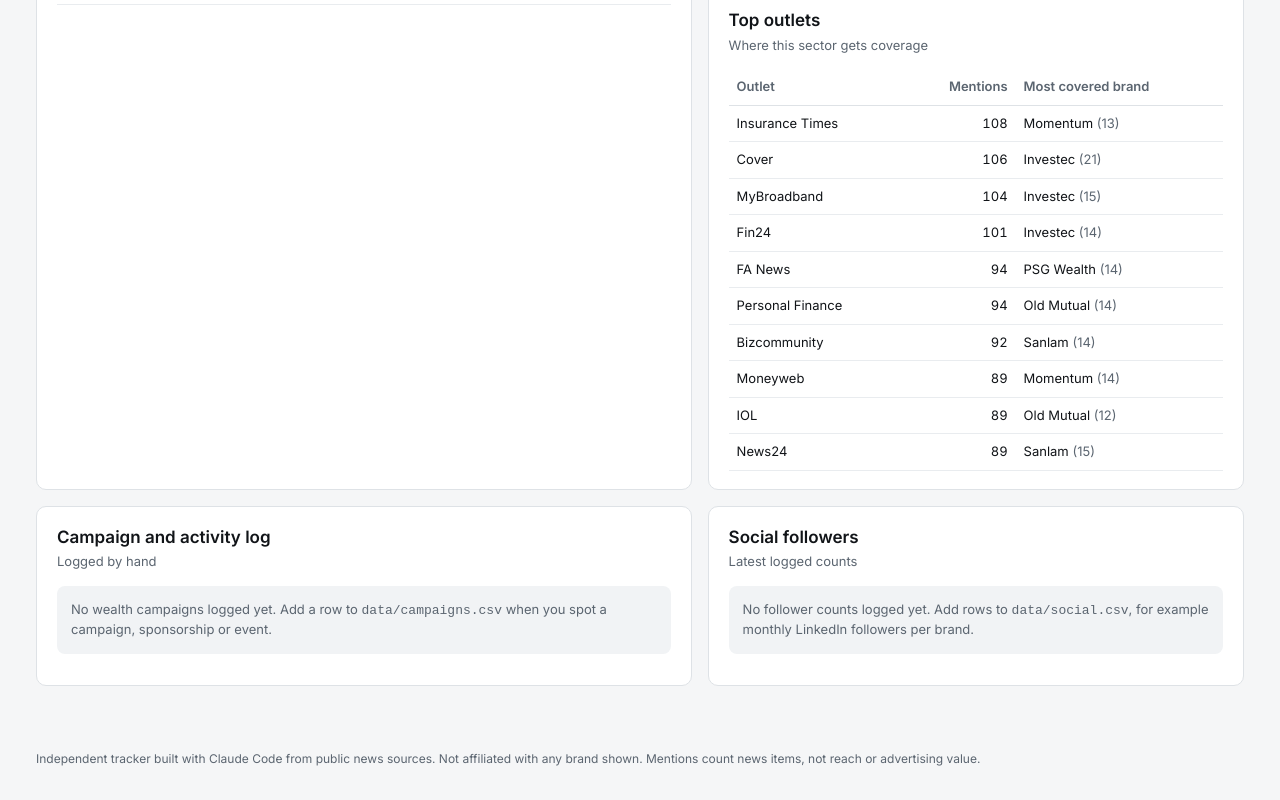
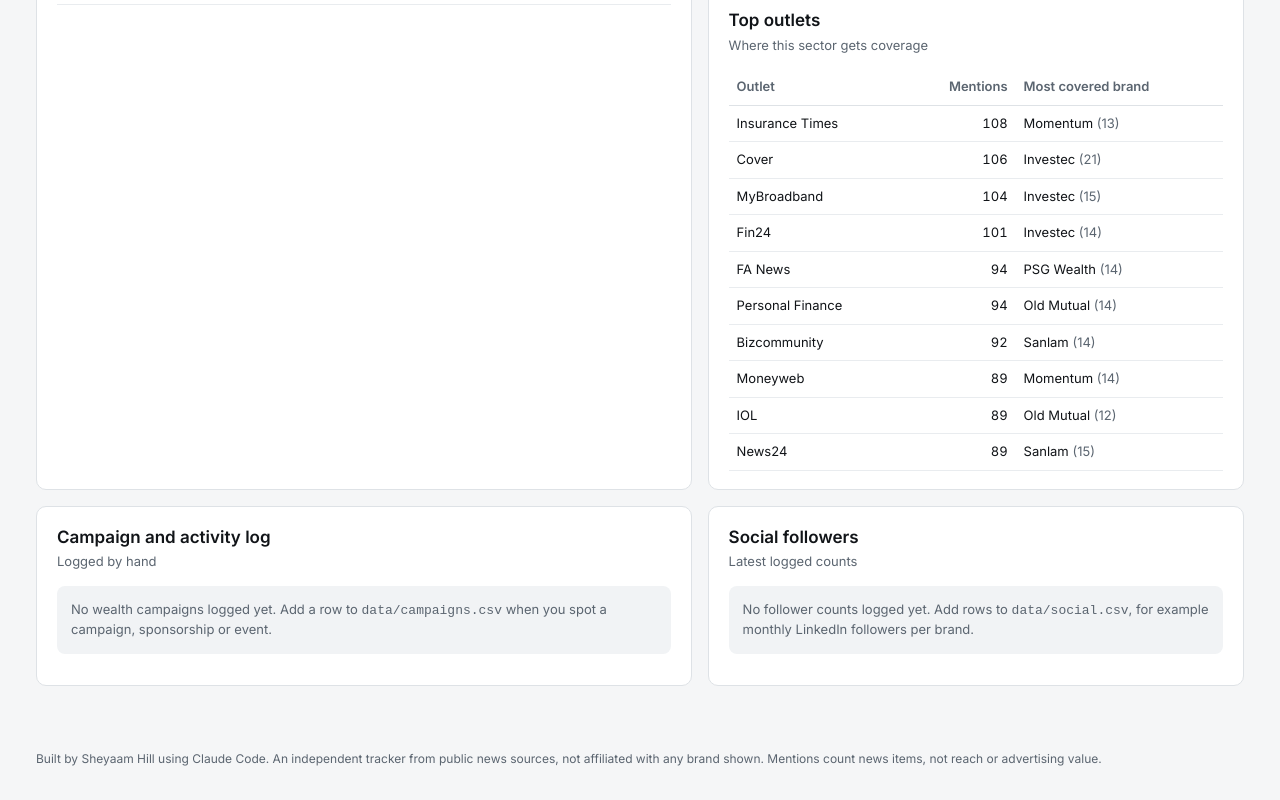
Before and after one commit to sheyaamh-bot/Financial-services-marketing-tracker, a plain HTML site: page site/index.html in a window 1280 px wide. Shown: the part 2606-3406 px from the top of the page. Drawn offline with nearby package versions, Linux system fonts and the light colour scheme.

Commit message:
Credit the builder in the dashboard footer
Co-Authored-By: Claude Opus 5.5 <noreply@anthropic.com>
Claude-Session: https://claude.ai/code/session_01Rq6v2hNphkLzJF47iFQY7U

```diff
--- a/site/index.html
+++ b/site/index.html
@@ -196,7 +196,7 @@ footer.wrap{color:var(--muted);font-size:12px;padding:0 16px 32px}
   </section>
 </main>
 <footer class="wrap">
-  Independent tracker built with Claude Code from public news sources. Not affiliated with any brand shown.
+  Built by Sheyaam Hill using Claude Code. An independent tracker from public news sources, not affiliated with any brand shown.
   Mentions count news items, not reach or advertising value.
 </footer>
 <div class="tooltip" id="tip"></div>
```
